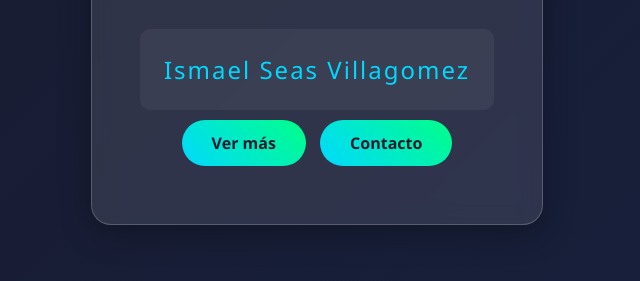
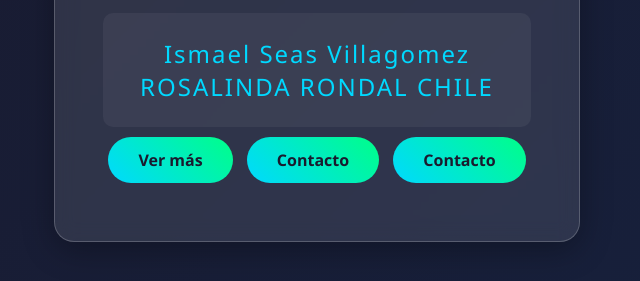
Before and after one commit to ismaelseas1/PruebaGit, a plain HTML site: page index.html in a window 1280 px wide. Shown: the part 357-638 px from the top of the page, without its empty margins (323-963 px from the left). Drawn offline with Linux system fonts and the light colour scheme.

Commit message:
COMIC ROSALINDA

```diff
--- a/index.html
+++ b/index.html
@@ -74,9 +74,11 @@
         <h1>¡Hola!</h1>
         <div class="card">
             <h5>Ismael Seas Villagomez</h5>
+              <h5>ROSALINDA RONDAL CHILE </h5>
         </div>
         <a href="#" class="btn">Ver más</a>
         <a href="#" class="btn">Contacto</a>
+         <a href="#" class="btn">Contacto</a>
     </div>
 </body>
 </html>
```
